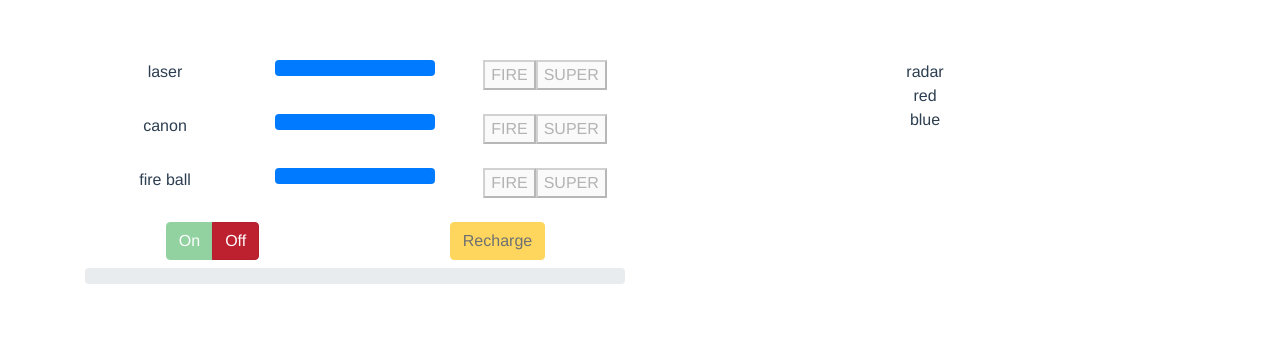
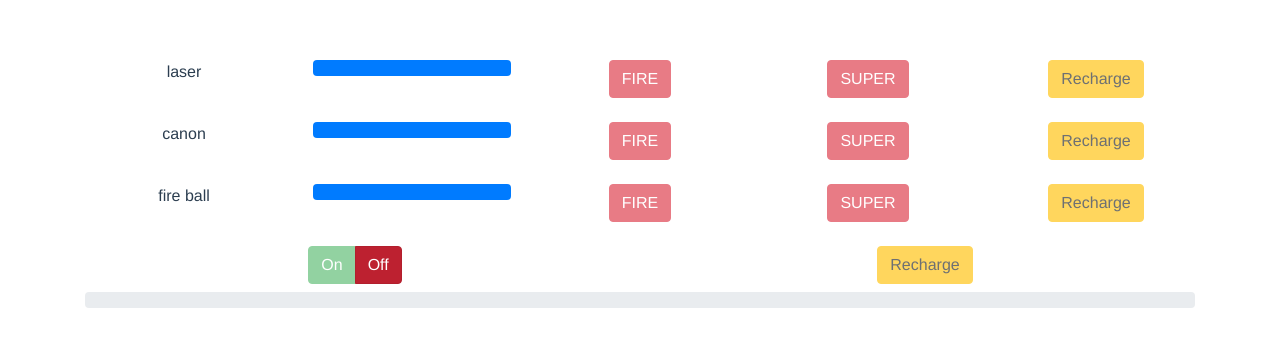
Before and after one commit to Willshaw/travel-control-panel, a Vue app: page / in a window 1280 px wide. Shown: the top 346 px of the page. Built offline with nearby package versions, Linux system fonts and the light colour scheme.

Commit message:
Hide feedback, add recharge buttons

```diff
--- a/src/App.vue
+++ b/src/App.vue
@@ -56,7 +56,7 @@
           </div>
         </div>
       </div>
-      <div class="col">
+      <!--<div class="col">
         <div class="row">
           <div class="col">radar</div>
         </div>
@@ -65,7 +65,7 @@
             {{ graph }}
           </div>
         </div>
-      </div>
+      </div>-->
     </div>
   </div>
 </template>
--- a/src/components/Control.vue
+++ b/src/components/Control.vue
@@ -15,9 +15,33 @@
       </div>
     </div>
     <div class="col">
-      <button :disabled="disabled" @click="fire(1)" type="button">FIRE</button>
-      <button :disabled="disabled" @click="fire(10)" type="button">
+      <button
+        class="btn btn-danger"
+        :disabled="disabled"
+        @click="fire(1)"
+        type="button"
+      >
+        FIRE
+      </button>
+    </div>
+    <div class="col">
+      <button
+        class="btn btn-danger"
+        :disabled="disabled"
+        @click="fire(10)"
+        type="button"
+      >
         SUPER
+      </button>
+    </div>
+    <div class="col">
+      <button
+        class="btn btn-warning"
+        :disabled="disabled"
+        @click="recharge"
+        type="button"
+      >
+        Recharge
       </button>
     </div>
   </div>
@@ -41,6 +65,9 @@ export default {
         power = 1;
       }
       this.weapon.level -= power;
+    },
+    recharge: function() {
+      console.log("charge");
     }
   }
 };
```
